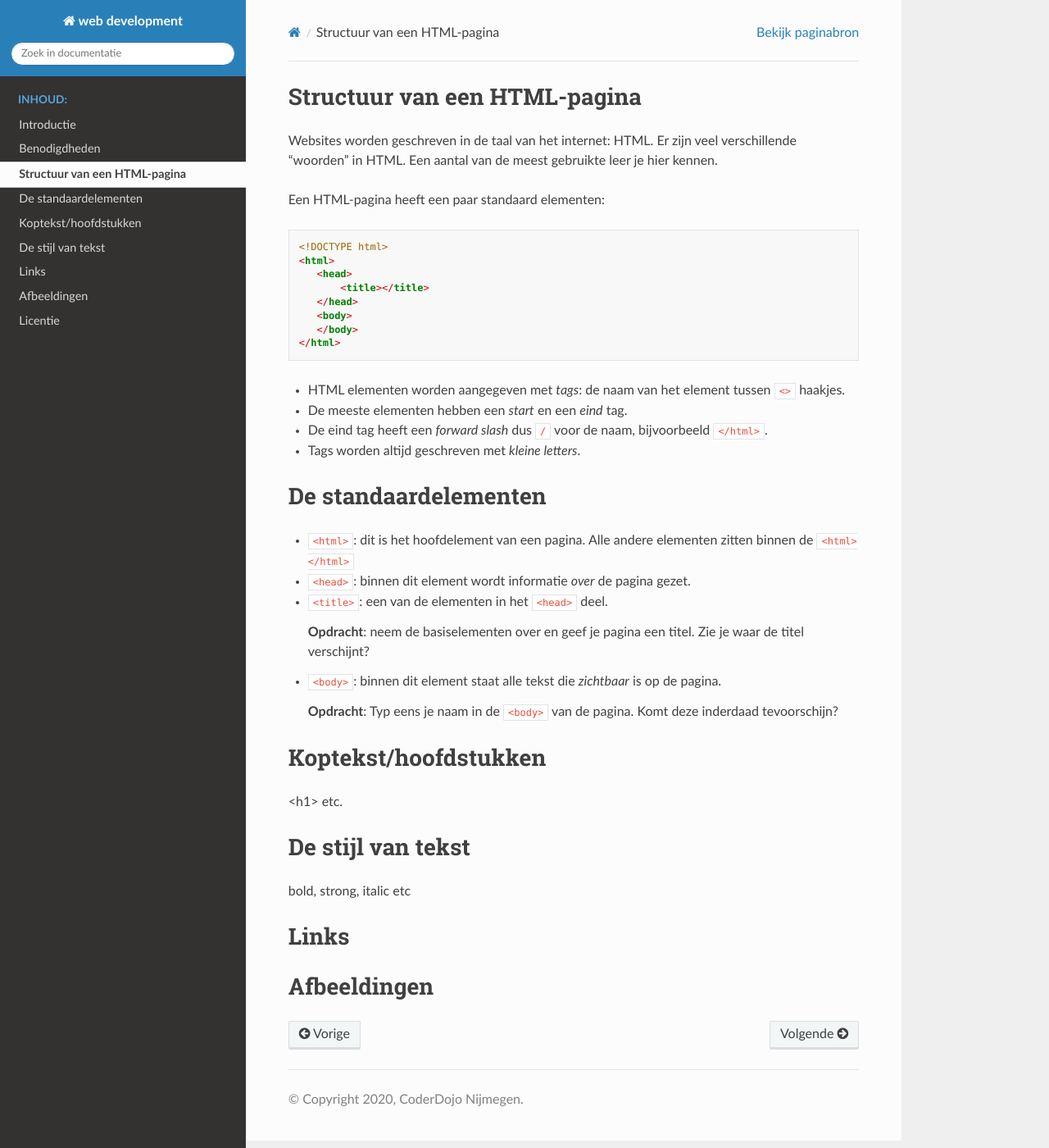
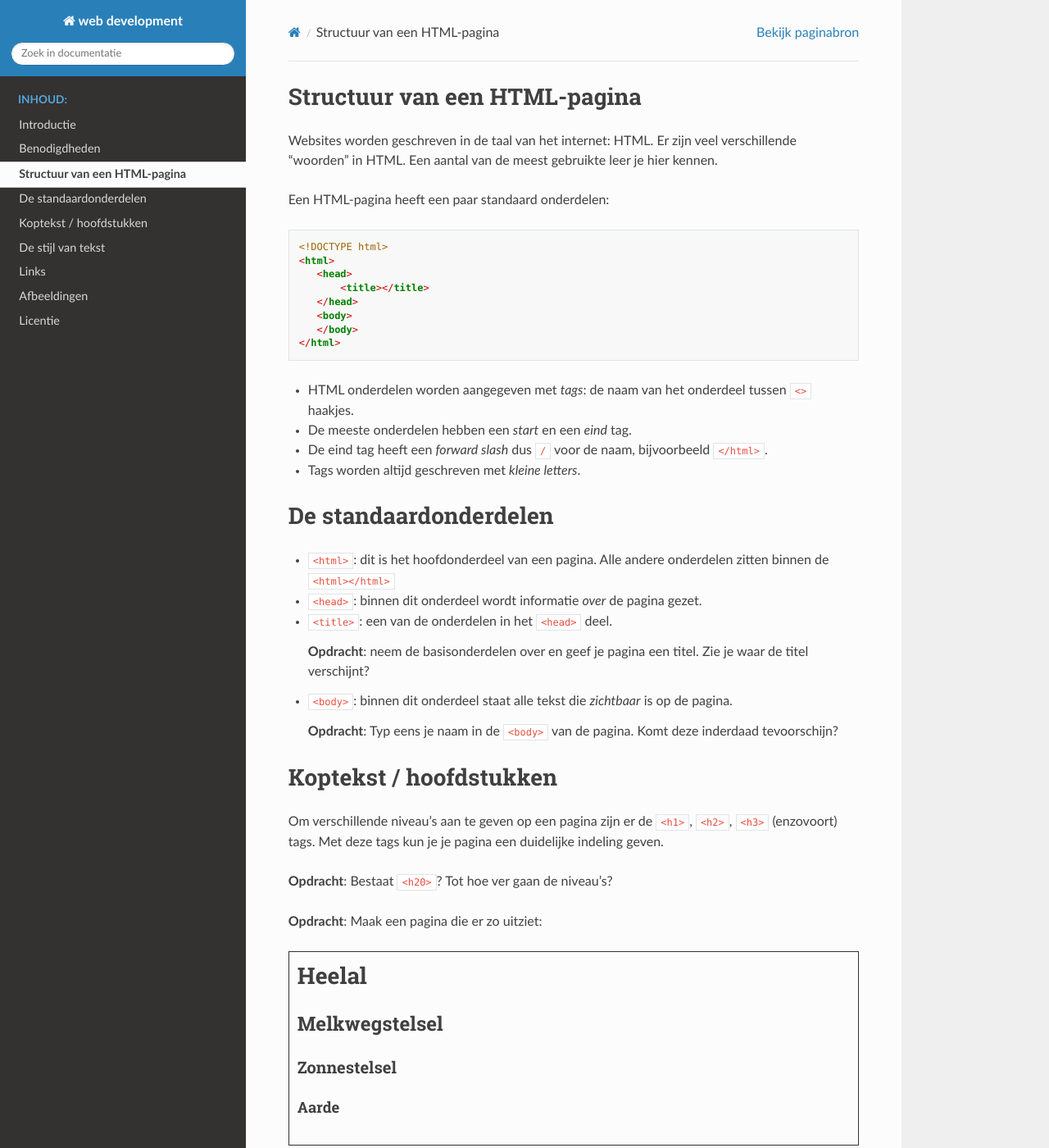
Before and after one commit to coderdojonijmegen/web-development, a Sphinx documentation site: the page built from source/basis-elementen-html.rst, in a window 1280 px wide and 1400 px high. Shown: the whole window at 82% size. Built offline with Sphinx 7.4.7 and the Read the Docs theme 2.0.0, drawn with Linux system fonts in a browser that asks for light colours; some of the changed text lies outside the part shown.

Commit message:
instructies voor headings en tekststijlen toegevoegd, elementen vereenvoudigd naar onderdelen, css class voor html 'blokken' gemaakt

```diff
--- a/source/_static/coderdojo.css
+++ b/source/_static/coderdojo.css
@@ -16,6 +16,12 @@
     content: " ▼";
 }
 
+.blok {
+    border: 1px solid #343131;
+    padding: 10px;
+    margin-bottom: 20px;
+    }
+
 .highlight {
     -webkit-user-select: none;
     -webkit-touch-callout: none;
--- a/source/basis-elementen-html.rst
+++ b/source/basis-elementen-html.rst
@@ -1,10 +1,10 @@
 Structuur van een HTML-pagina
-=============================
+#############################
 Websites worden geschreven in de taal van het internet: HTML. Er zijn veel
 verschillende "woorden" in HTML. Een aantal van de meest gebruikte leer je hier
 kennen.
 
-Een HTML-pagina heeft een paar standaard elementen:
+Een HTML-pagina heeft een paar standaard onderdelen:
 
 .. code:: HTML
 
@@ -18,45 +18,69 @@ Een HTML-pagina heeft een paar standaard elementen:
    </html>
 
 
-* HTML elementen worden aangegeven met *tags*: de naam van
-  het element tussen ``<>`` haakjes.
-* De meeste elementen hebben een *start* en een *eind* tag.
+* HTML onderdelen worden aangegeven met *tags*: de naam van
+  het onderdeel tussen ``<>`` haakjes.
+* De meeste onderdelen hebben een *start* en een *eind* tag.
 * De eind tag heeft een *forward slash* dus ``/`` voor de naam,
   bijvoorbeeld ``</html>``.
 * Tags worden altijd geschreven met *kleine letters*.
 
-De standaardelementen
-=====================
-* ``<html>``: dit is het hoofdelement van een pagina. Alle andere
-  elementen zitten binnen de ``<html></html>``
-* ``<head>``: binnen dit element wordt informatie *over* de pagina gezet.
-* ``<title>``: een van de elementen in het ``<head>`` deel.
+De standaardonderdelen
+######################
 
-  **Opdracht**: neem de basiselementen over en geef je pagina een titel.
+* ``<html>``: dit is het hoofdonderdeel van een pagina. Alle andere
+  onderdelen zitten binnen de ``<html></html>``
+* ``<head>``: binnen dit onderdeel wordt informatie *over* de pagina gezet.
+* ``<title>``: een van de onderdelen in het ``<head>`` deel.
+
+  **Opdracht**: neem de basisonderdelen over en geef je pagina een titel.
   Zie je waar de titel verschijnt?
 
-* ``<body>``: binnen dit element staat alle tekst die *zichtbaar* is
+* ``<body>``: binnen dit onderdeel staat alle tekst die *zichtbaar* is
   op de pagina.
 
   **Opdracht**: Typ eens je naam in de ``<body>`` van de pagina. Komt deze
   inderdaad tevoorschijn?
 
 
-Koptekst/hoofdstukken
-=====================
+Koptekst / hoofdstukken
+#######################
+Om verschillende niveau's aan te geven op een pagina zijn er de ``<h1>``,
+``<h2>``, ``<h3>`` (enzovoort) tags. Met deze tags kun je je pagina een
+duidelijke indeling geven.
 
-<h1> etc.
+**Opdracht**: Bestaat ``<h20>``? Tot hoe ver gaan de niveau's?
 
+**Opdracht**: Maak een pagina die er zo uitziet:
+
+.. cssclass:: blok
+
+  .. raw:: html
+
+    <h1>Heelal</h1>
+    <h2>Melkwegstelsel</h2>
+    <h3>Zonnestelsel</h3>
+    <h4>Aarde</h4>
 
 De stijl van tekst
-==================
+######################
+Je kunt op een aantal manieren tekst extra benadrukken: door woorden **dik** te
+maken, of `schuin`. Hiervoor kun je bijvoorbeeld de tags ``<b>`` (voor bold) en
+``<i>`` (voor italic) gebruiken. Een aantal andere tags om extra effect aan je
+tekst te geven zijn ``<mark>`` en ``<del>``.
 
-bold, strong, italic etc
+**Opdracht**: Maak deze zin na:
 
+.. cssclass:: blok
+
+  .. raw:: html
+
+   De <b>dikke</b> <mark>gele</mark> bij vloog <i>schuin</i> over mijn
+   <del>kop</del> hoofd.
 
 Links
-=====
+######################
 
 
 Afbeeldingen
-============
+######################
```
